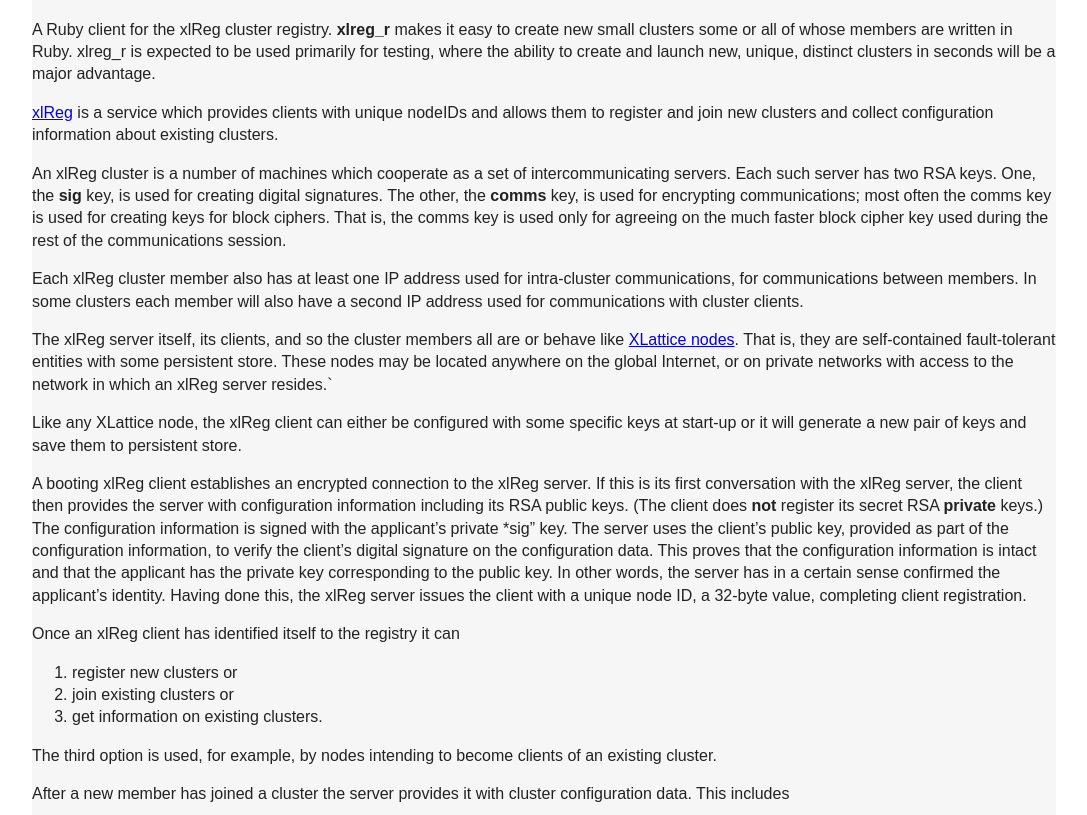
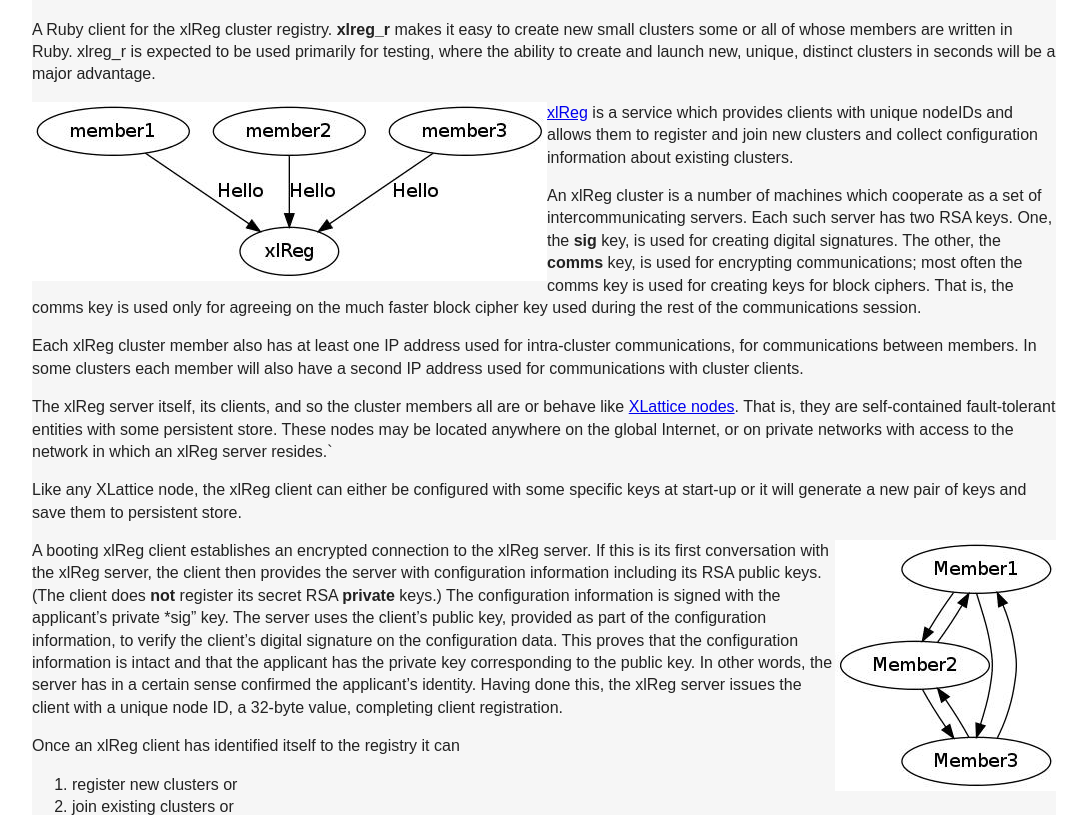
Before and after one commit to jddixon/xlreg_r, a plain HTML site: page index.html in a window 1280 px wide. Shown: the part 86-901 px from the top of the page, without its empty margins (96-1183 px from the left). Drawn offline with Linux system fonts and the light colour scheme.

Commit message:
adding titled figures

```diff
--- a/index.html
+++ b/index.html
@@ -18,6 +18,8 @@ written in Ruby.  xlreg_r is expected to be used primarily
 for testing, where
 the ability to create and launch new, unique, distinct clusters in seconds
 will be a major advantage.</p>
+
+<p><img src="img/xl-registration.jpg" alt="xl-registration" style="float:left" title="members registering with xlReg"></p>
 
 <p><a href="http://jddixon.github.com/xlattice_go/xlReg.html">xlReg</a>
 is a service which provides clients with unique nodeIDs and allows them
@@ -49,6 +51,8 @@ an xlReg server resides.`</p>
 <p>Like any XLattice node, the xlReg client can either be configured with some
 specific keys at start-up or it will generate a new pair of  keys and save
 them to persistent store.</p>
+
+<p><img src="img/simple-cluster.jpg" alt="simple-cluster" style="float:right" title="small cluster, no clients"></p>
 
 <p>A booting xlReg client establishes an encrypted connection to the xlReg server.
 If this is its first conversation with the xlReg server, the client then
@@ -92,6 +96,8 @@ with cluster configuration data.  This includes</p>
 <li><strong>sig</strong> public key, and</li>
 <li><strong>comms</strong> public key</li>
 </ul>
+
+<p><img src="img/cluster-with-clients.jpg" alt="cluster-with-clients" style="float:left" title="cluster with clients"></p>
 
 <p>The new cluster member can then use this information to communicate with
 other members.  Cluster members need no further assistance from the
```
Also changed, not shown: img/cluster-with-clients.jpg (added), img/simple-cluster.jpg (added), img/xl-registration.jpg (added).
